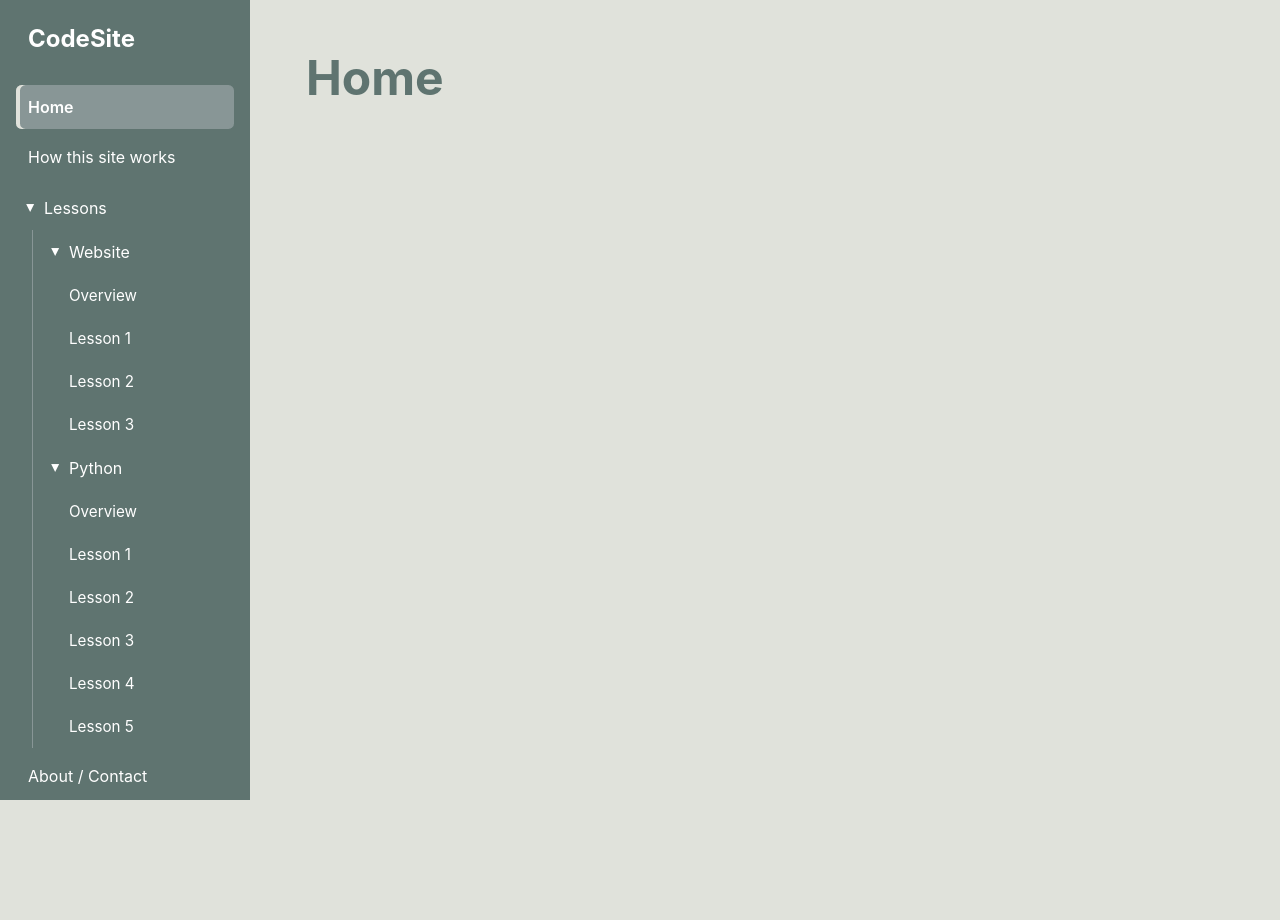
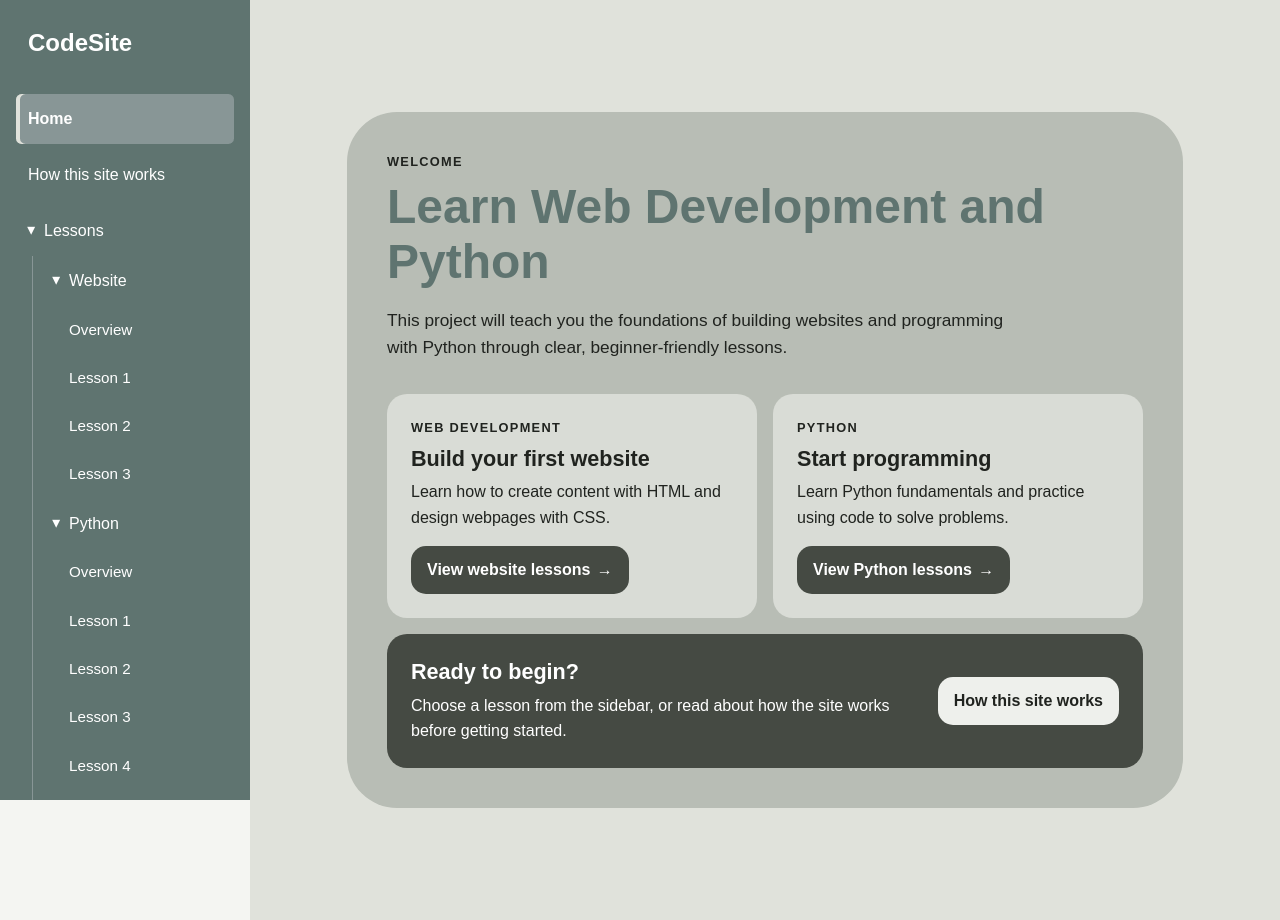
Before and after one commit to innovator-branchout/code-site-download, a SvelteKit app: page / in a window 1280 px wide. Before the commit the page ends 800 px from the top, so only its background shows below. Built offline with nearby package versions, Linux system fonts and the light colour scheme.

Commit message:
home page

```diff
--- a/src/routes/+page.svelte
+++ b/src/routes/+page.svelte
@@ -1,5 +1,193 @@
 <svelte:head>
-	<title>Home|CodeSite</title>
+	<title>Learn Web Development and Python</title>
+	<meta
+		name="description"
+		content="Begin learning web development and Python through guided lessons and projects."
+	/>
 </svelte:head>
 
-<h1>Home</h1>
+<div class="home-page">
+	<main>
+		<section class="hero">
+			<p class="eyebrow">WELCOME</p>
+			<h1>Learn Web Development and Python</h1>
+			<p class="hero-description">
+				This project will teach you the foundations of building websites and programming with
+				Python through clear, beginner-friendly lessons.
+			</p>
+
+			<div class="subject-grid">
+				<article>
+					<p class="subject-label">WEB DEVELOPMENT</p>
+					<h2>Build your first website</h2>
+					<p>Learn how to create content with HTML and design webpages with CSS.</p>
+					<a href="/lessons/website">View website lessons <span aria-hidden="true">→</span></a>
+				</article>
+
+				<article>
+					<p class="subject-label">PYTHON</p>
+					<h2>Start programming</h2>
+					<p>Learn Python fundamentals and practice using code to solve problems.</p>
+					<a href="/lessons/python">View Python lessons <span aria-hidden="true">→</span></a>
+				</article>
+			</div>
+
+			<div class="getting-started">
+				<div>
+					<h2>Ready to begin?</h2>
+					<p>
+						Choose a lesson from the sidebar, or read about how the site works before getting
+						started.
+					</p>
+				</div>
+
+				<a class="how-link" href="/how-it-works">How this site works</a>
+			</div>
+		</section>
+	</main>
+</div>
+
+<style>
+	:global(*) {
+		box-sizing: border-box;
+	}
+
+	:global(body) {
+		margin: 0;
+		background-color: #f4f5f2;
+		color: #20231f;
+		font-family: Arial, Helvetica, sans-serif;
+		line-height: 1.6;
+	}
+
+	main {
+		max-width: 900px;
+		margin: 0 auto;
+		padding: 4rem 2rem;
+	}
+
+	.hero {
+		padding: 2.5rem;
+		border-radius: 50px;
+		background-color: #b8bdb5;
+	}
+
+	.eyebrow,
+	.subject-label {
+		margin: 0 0 0.4rem;
+		font-size: 0.8rem;
+		font-weight: bold;
+		letter-spacing: 0.08rem;
+		text-transform: uppercase;
+	}
+
+	h1 {
+		max-width: 680px;
+		margin: 0 0 0.8rem;
+		font-size: 2.65rem;
+		line-height: 1.15;
+	}
+
+	.hero-description {
+		max-width: 650px;
+		font-size: 1.08rem;
+	}
+
+	.subject-grid {
+		display: grid;
+		grid-template-columns: repeat(2, minmax(0, 1fr));
+		gap: 1rem;
+		margin-top: 2rem;
+	}
+
+	.subject-grid article {
+		padding: 1.5rem;
+		border-radius: 20px;
+		background-color: #d9dcd6;
+	}
+
+	h2 {
+		margin: 0 0 0.4rem;
+		font-size: 1.35rem;
+		line-height: 1.3;
+	}
+
+	.subject-grid p {
+		margin-top: 0;
+	}
+
+	.subject-grid a,
+	.how-link {
+		display: inline-flex;
+		align-items: center;
+		justify-content: center;
+		gap: 0.4rem;
+		padding: 0.7rem 1rem;
+		border-radius: 15px;
+		background-color: #454a43;
+		color: white;
+		font-weight: bold;
+		text-decoration: none;
+	}
+
+	.subject-grid a:hover,
+	.how-link:hover {
+		background-color: #292c28;
+	}
+
+	.getting-started {
+		display: flex;
+		align-items: center;
+		justify-content: space-between;
+		gap: 2rem;
+		margin-top: 1rem;
+		padding: 1.5rem;
+		border-radius: 20px;
+		background-color: #454a43;
+		color: white;
+	}
+
+	.getting-started p {
+		max-width: 520px;
+		margin: 0;
+	}
+
+	.how-link {
+		flex: 0 0 auto;
+		background-color: #eef0ec;
+		color: #20231f;
+	}
+
+	.how-link:hover {
+		background-color: white;
+	}
+
+	@media (max-width: 700px) {
+		main {
+			padding: 2rem 1rem;
+		}
+
+		.hero {
+			padding: 1.5rem;
+			border-radius: 30px;
+		}
+
+		h1 {
+			font-size: 2rem;
+		}
+
+		.subject-grid {
+			grid-template-columns: 1fr;
+		}
+
+		.getting-started {
+			align-items: stretch;
+			flex-direction: column;
+			gap: 1rem;
+		}
+
+		.how-link {
+			width: 100%;
+		}
+	}
+</style>
```
